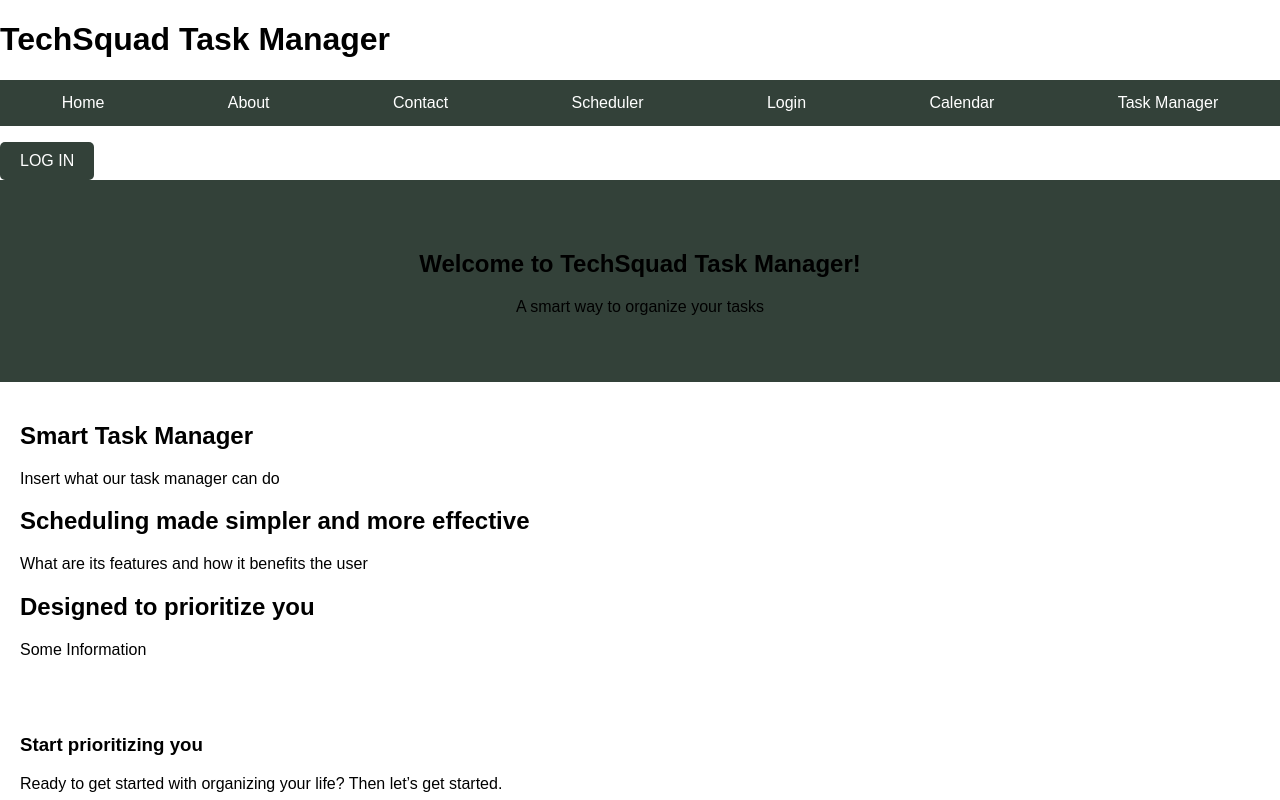
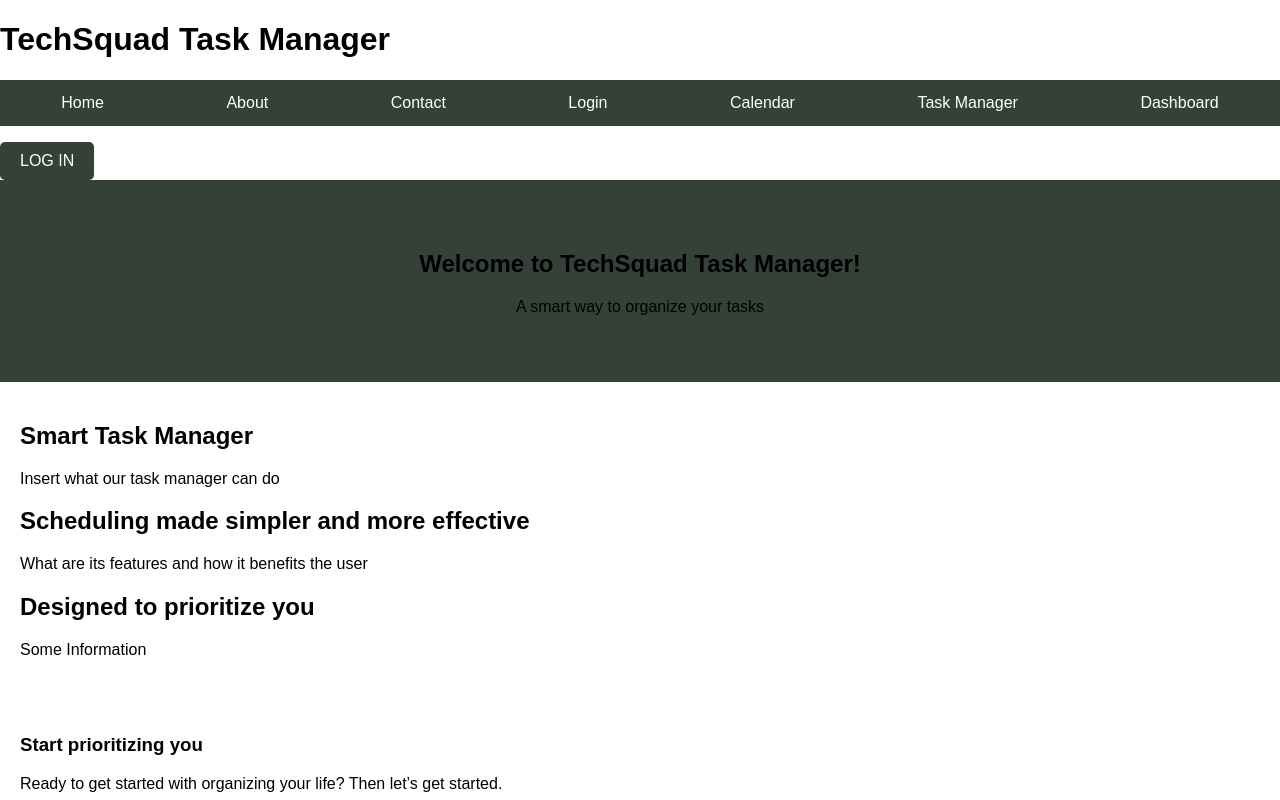
Before and after one commit to Courage718/TheTechSquad, a plain HTML site: page src/main/resources/templates/index.html in a window 1280 px wide. Shown: the top 800 px of the page. Drawn offline with Linux system fonts and the light colour scheme.

Commit message:
fixed p2

```diff
--- a/src/main/resources/templates/index.html
+++ b/src/main/resources/templates/index.html
@@ -72,10 +72,11 @@
       <li><a href="./index.html">Home</a></li>
       <li><a href="./about.html">About</a></li>
       <li><a href="./contact.html">Contact</a></li>
-      <li><a href="./scheduler.html">Scheduler</a></li>
       <li><a href="./login_page.html">Login</a></li>
       <li><a href="./CalendarApp.html">Calendar</a></li>
       <li><a href="./userInputTask.html">Task Manager</a></li>
+      <li><a href="./dashboard.html">Dashboard</a></li>
+
     </ul>
   </nav>
   <a href="/login"><button class="get-started-btn">Log In</button></a>
```
Also changed, not shown: src/main/resources/templates/about.html (+1 -1 lines), src/main/resources/templates/contact.html (+3 -1 lines), src/main/resources/templates/dashboard.html (+0 -1 lines), src/main/resources/templates/task_list.html (+0 -1 lines).
